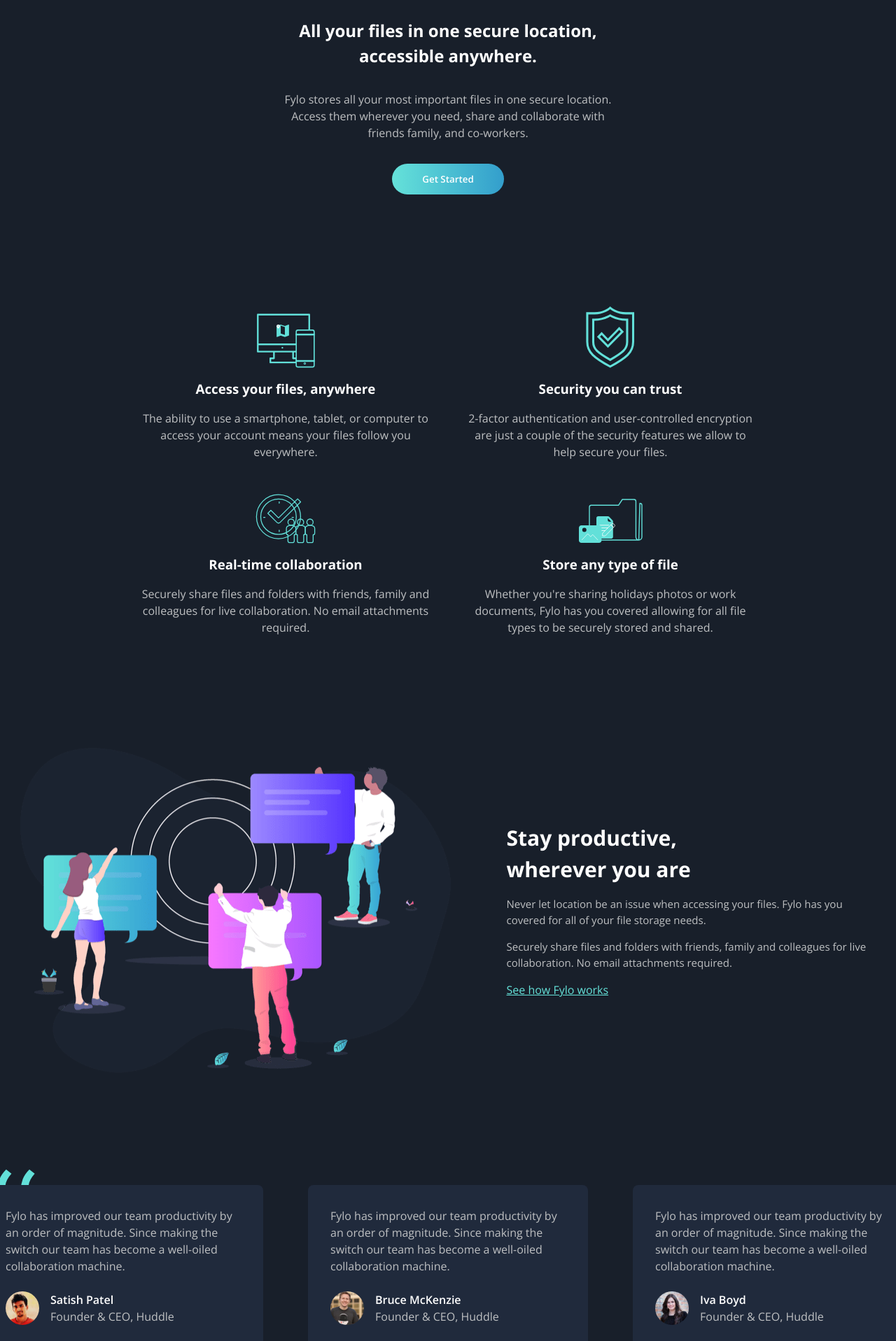
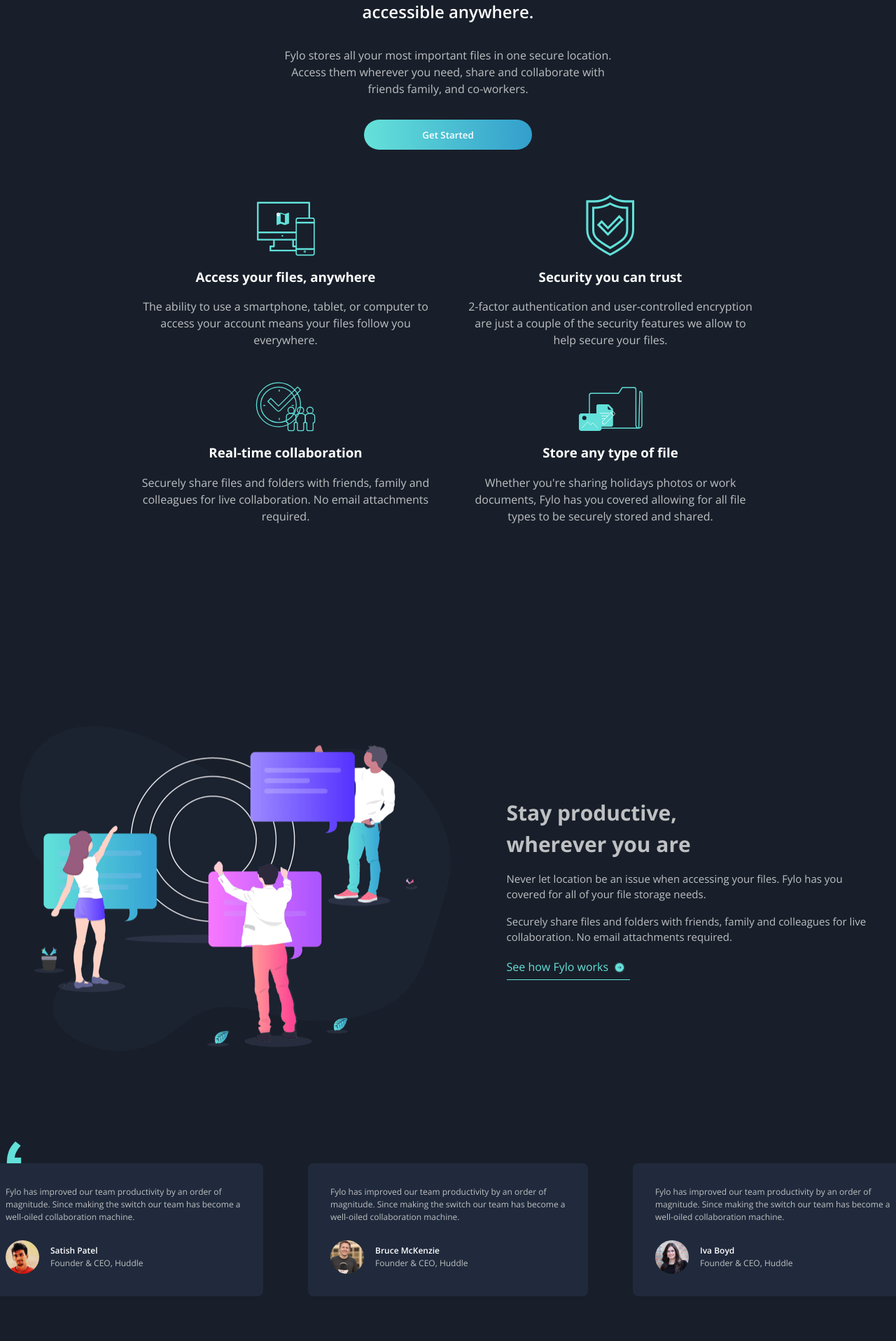
Before and after one commit to PxMach/Frontend-Mentor-Fylo-landing-page-with-dark-theme-and-features-grid-React, a React (Vite) app: page / in a window 1280 px wide. Shown: the part 880-2797 px from the top of the page at 70% size. Built offline with nearby package versions, Linux system fonts and the light colour scheme.

Commit message:
Refactor footer and header styles; enhance layout and responsiveness; update TeamProduction component with new link structure and styles

```diff
--- a/src/Components/Footer/footer.module.css
+++ b/src/Components/Footer/footer.module.css
@@ -1,22 +1,22 @@
 footer {
   background-color: var(--Navy_950_footer_background);
-  padding: 8rem 4rem;
+  padding: 14rem 2rem 2rem;
+  font-size: 12px;
 }
-
 .footerContent {
   margin-top: 1.5rem;
   display: flex;
-  justify-content: space-between;
-  align-items: flex-start;
+  flex-direction: column;
+  gap: 2rem;
 }
-
 .footerInfo {
   display: flex;
-  align-items: center;
-  gap: 1rem;
+  align-items: flex-start;
+  gap: 2rem;
 }
 .footerInfo p {
-  width: 22rem;
+  width: 13rem;
+  color: var(--White);
 }
 
 .footerContact {
@@ -39,7 +39,10 @@
 }
 .footerLinks li a {
   text-decoration: none;
-  color: var(--White);
+  color: rgb(190, 192, 194);
+}
+.footerLinks li a:hover {
+  color: white;
 }
 
 .footerSocial {
@@ -52,4 +55,29 @@
   border: 1px solid var(--White);
   border-radius: 50%;
   padding: 0.5em;
+  cursor: pointer;
 }
+.footerSocial i:hover {
+  color: var(--Teal_200_inside_call-to-action_gradient);
+}
+
+@media (min-width: 768px) {
+  footer {
+    background-color: var(--Navy_950_footer_background);
+    padding: 8rem 4rem 3rem;
+  }
+
+  .footerContent {
+    flex-direction: row;
+    justify-content: space-between;
+    align-items: flex-start;
+  }
+
+  .footerInfo {
+    gap: 1rem;
+    width: 18rem;
+  }
+  .footerInfo p {
+    width: 22rem;
+  }
+}
--- a/src/Components/Header/Header.jsx
+++ b/src/Components/Header/Header.jsx
@@ -4,12 +4,18 @@
 export default function Header() {
   return (
     <header className={styles.header}>
-      <img src={logo} alt="logo Fylo" />
+      <img src={logo} className={styles.logo} alt="logo Fylo" />
       <nav>
         <ul>
-          <li> Features</li>
-          <li> Team</li>
-          <li>Sign In</li>
+          <li>
+            <a href="#features">Features</a>
+          </li>
+          <li>
+            <a href="#team">Team</a>
+          </li>
+          <li>
+            <a href="#sign-in">Sign In</a>
+          </li>
         </ul>
       </nav>
     </header>
--- a/src/Components/Header/header.module.css
+++ b/src/Components/Header/header.module.css
@@ -1,18 +1,42 @@
 @import url("https://fonts.googleapis.com/css2?family=Raleway:ital,wght@0,100..900;1,100..900&display=swap");
+
+.header {
+  font-family: "Raleway", sans-serif;
+  display: flex;
+  justify-content: space-between;
+  align-items: center;
+  padding: 1rem;
+}
+.header img {
+  width: 4rem;
+  height: 1.5rem;
+}
+nav ul {
+  display: flex;
+  align-items: center;
+  list-style: none;
+  gap: 1rem;
+}
+ul li a {
+  text-decoration: none;
+  color: rgb(190, 192, 194);
+}
+ul li a:hover {
+  cursor: pointer;
+  color: var(--white);
+}
 
 @media (min-width: 768px) {
   .header {
-    font-family: "Raleway", sans-serif;
-    display: flex;
-    justify-content: space-between;
-    align-items: center;
     padding: 4rem;
+  }
+  .header img {
+    width: 11rem;
+    height: 3.3rem;
   }
   nav ul {
     display: flex;
     align-items: center;
-    list-style: none;
     gap: 3rem;
-    color: rgb(190, 192, 194);
   }
 }
--- a/src/Components/Main/Secure/secure.module.css
+++ b/src/Components/Main/Secure/secure.module.css
@@ -1,22 +1,29 @@
-@media (min-width: 768px) {
 .secure {
-    margin-top: 10rem;
-    display: flex;
-    flex-direction: column;
-    justify-content: center;
-    align-items: center;
-    gap: 10rem;
-  }
-  .secure__content {
+  margin-top: 2rem;
+  padding: 1rem;
   display: flex;
   flex-direction: column;
   justify-content: center;
   align-items: center;
   gap: 2rem;
+}
+.secure__content {
+  display: flex;
+  flex-direction: column;
+  align-items: center;
+  gap: 2rem;
   text-align: center;
   width: 30rem;
 }
+.secure__content img {
+  width: 300px;
+}
+.secure__content h2 {
+  width: 20rem;
+  font-weight: 600;
+}
 .secure__content p {
+  width: 21rem;
   color: rgb(190, 192, 194);
 }
 .secure__content button {
@@ -28,9 +35,57 @@
   border: none;
   border-radius: 50px;
   padding: 0.8rem 1rem;
-    width: 10rem;
+  width: 15rem;
   color: var(--White);
   font-weight: 600;
+  cursor: pointer;
+}
+/* .secure__content button:hover {
+  background: linear-gradient(
+    to right,
+    var(--Teal_200_inside_call-to-action_gradient_hover),
+    var(--White)
+  );
+} */
+
+.container__secure {
+  margin-top: 2rem;
+  display: flex;
+  flex-direction: column;
+  justify-content: center;
+  align-items: center;
+  gap: 2rem;
+}
+.secure__features {
+  display: flex;
+  flex-direction: column;
+  align-items: center;
+  justify-content: center;
+  gap: 1rem;
+  text-align: center;
+  width: 23rem;
+}
+.secure__features p {
+  color: rgb(190, 192, 194);
+}
+
+@media (min-width: 768px) {
+  .secure {
+    padding: 4rem;
+  }
+  .secure__content {
+    width: 40rem;
+  }
+  .secure__content img {
+    width: 720px;
+  }
+  .secure__content h2 {
+    width: 30rem;
+    font-weight: 600;
+  }
+  .secure__content p {
+    width: 30rem;
+    color: rgb(190, 192, 194);
   }
 
   .container__secure {
@@ -40,15 +95,6 @@
     gap: 3rem;
   }
   .secure__features {
-    display: flex;
-    flex-direction: column;
-    align-items: center;
-    justify-content: center;
-    gap: 1rem;
-    text-align: center;
     width: 26rem;
   }
-  .secure__features p {
-    color: rgb(190, 192, 194);
 }
-}
--- a/src/Components/Main/TeamProduction/TeamProduction.jsx
+++ b/src/Components/Main/TeamProduction/TeamProduction.jsx
@@ -1,4 +1,5 @@
 import illustration from "../../../assets/images/illustration-stay-productive.png";
+import arrow from "../../../assets/images/icon-arrow.svg";
 import quotes from "../../../assets/images/bg-quotes.png";
 import styles from "./teamProduction.module.css";
 import profile1 from "../../../assets/images/profile-1.jpg";
@@ -10,7 +11,11 @@
     <>
       <section className={styles.team_production}>
         <div className={styles.content}>
-          <img src={illustration} alt="illustration stay productive" />
+          <img
+            className={styles.illustration}
+            src={illustration}
+            alt="illustration stay productive"
+          />
           <div className={styles.text}>
             <h2> Stay productive, wherever you are</h2>
             <p>
@@ -21,7 +26,12 @@
               Securely share files and folders with friends, family and
               colleagues for live collaboration. No email attachments required.
             </p>
-            <a href="#"> See how Fylo works</a>
+            <div className={styles.link}>
+              <a href="#"> See how Fylo works</a>
+              <a href="#">
+                <img src={arrow} alt="Arrow icon" />
+              </a>
+            </div>
           </div>
         </div>
 
@@ -74,7 +84,7 @@
         </div>
 
         <div className={styles.get_started}>
-          <h2> Get early access today</h2>
+          <h3> Get early access today</h3>
           <p className={styles.text}>
             It only takes a minute to sign up and our free starter tier is
             extremely generous. If you have any questions, our support team
--- a/src/Components/Main/TeamProduction/teamProduction.module.css
+++ b/src/Components/Main/TeamProduction/teamProduction.module.css
@@ -1,36 +1,47 @@
-@media (min-width: 768px) {
 .team_production {
-    margin: 10rem 0 20rem 0;
-    display: flex;
-    flex-direction: column;
-    align-items: center;
+  margin: 10rem 0 25rem 0;
+  padding: 1rem;
   position: relative;
 }
 .content {
   display: flex;
+  flex-direction: column;
   align-items: center;
   justify-content: center;
   gap: 5rem;
 }
+.content img {
+  width: 300px;
+}
 .content .text {
-    width: 33rem;
+  color: rgb(190, 192, 194);
+  display: flex;
+  flex-direction: column;
+  gap: 1rem;
 }
-  .content .text h2 {
-    font-size: 30px;
-    width: 20rem;
+
+.link {
+  display: flex;
+  align-items: center;
+  gap: 0.5rem;
+  border-bottom: 1px solid var(--Teal_200_inside_call-to-action_gradient);
+  padding-bottom: 0.2rem;
+  width: 11rem;
 }
-  .content .text p {
-    color: rgb(190, 192, 194);
-    font-size: 15px;
-    margin: 1rem 0;
+.link a {
+  color: var(--Teal_200_inside_call-to-action_gradient);
+  text-decoration: none;
 }
-  .text a {
-    color: var(--Teal_200_inside_call-to-action_gradient);
+.link img {
+  width: 1rem;
+  cursor: pointer;
+  padding-top: 0.5rem;
 }
 
 .testimonials {
   margin-top: 10rem;
   display: flex;
+  flex-direction: column;
   gap: 4rem;
   justify-content: center;
   align-items: center;
@@ -38,10 +49,11 @@
 }
 .testimonials .quotes {
   position: absolute;
-    bottom: 210px;
-    left: 20px;
+  top: -2rem;
+  left: 0rem;
   z-index: -1;
 }
+
 .testimonial {
   display: flex;
   flex-direction: column;
@@ -49,15 +61,16 @@
   background-color: var(--Navy_800_testimonials_background);
   border-radius: 0.5rem;
   color: rgb(190, 192, 194);
-    width: 25rem;
+  width: 21rem;
+  font-size: 12px;
 }
 .profile {
+  margin-top: 1.5rem;
   display: flex;
-    align-items: flex-end;
+  align-items: center;
   gap: 1rem;
 }
 .profile img {
-    margin-top: 1.5rem;
   width: 3rem;
   height: 3rem;
   border-radius: 50%;
@@ -76,25 +89,25 @@
   text-align: center;
   gap: 1.4rem;
   border-radius: 0.5rem;
-    padding: 2.4rem;
-    width: 55rem;
+  padding: 2rem;
+  width: 21.5rem;
   position: absolute;
-    bottom: -25rem;
+  bottom: -35rem;
 }
 .get_started .text {
   color: rgb(190, 192, 194);
   font-size: 14px;
-    width: 40rem;
 }
 form {
   display: flex;
+  flex-direction: column;
   gap: 1rem;
 }
 form input {
   padding: 1rem;
   border: none;
   border-radius: 50rem;
-    width: 35rem;
+  width: 20rem;
 }
 form input::placeholder {
   padding: 1.5rem;
@@ -108,7 +121,93 @@
     var(--Cyan_500_inside_call-to-action_gradient)
   );
   color: white;
-    width: 10rem;
+  width: 20rem;
+  padding: 1rem;
+  font-weight: 600;
+}
+
+@media (min-width: 768px) {
+  .team_production {
+    padding: 4rem;
+    margin: 10rem 0 20rem 0;
+    display: flex;
+    flex-direction: column;
+    align-items: center;
+    position: relative;
+  }
+  .content {
+    display: flex;
+    align-items: center;
+    justify-content: center;
+    flex-direction: row;
+    gap: 5rem;
+  }
+  .content .illustration {
+    width: 615px;
+  }
+  .content .text {
+    width: 33rem;
+    gap: 1rem;
+  }
+  .content .text h2 {
+    font-size: 30px;
+    width: 20rem;
+  }
+  .content .text p {
+    color: rgb(190, 192, 194);
+    font-size: 15px;
+  }
+  .text a {
+    color: var(--Teal_200_inside_call-to-action_gradient);
+  }
+
+  .testimonials {
+    flex-direction: row;
+  }
+  .testimonials .quotes {
+    position: absolute;
+    bottom: 210px;
+    z-index: -1;
+  }
+  .testimonial {
+    width: 25rem;
+  }
+
+  .get_started {
+    width: 55rem;
+    position: absolute;
+    bottom: -26rem;
+  }
+  .get_started .text {
+    color: rgb(190, 192, 194);
+    font-size: 14px;
+    width: 40rem;
+  }
+  form {
+    display: flex;
+    flex-direction: row;
+    gap: 2rem;
+  }
+  form input {
+    padding: 1rem;
+    border: none;
+    border-radius: 50rem;
+    height: 3rem;
+    width: 30rem;
+  }
+  form input::placeholder {
+    padding: 1.5rem;
+  }
+  form button {
+    border: none;
+    border-radius: 50rem;
+    background: linear-gradient(
+      to right,
+      var(--Teal_200_inside_call-to-action_gradient),
+      var(--Cyan_500_inside_call-to-action_gradient)
+    );
+    color: white;
+    width: 12rem;
     font-weight: 600;
   }
 }
```
Lines whose indentation alone changed are shown as unchanged.
